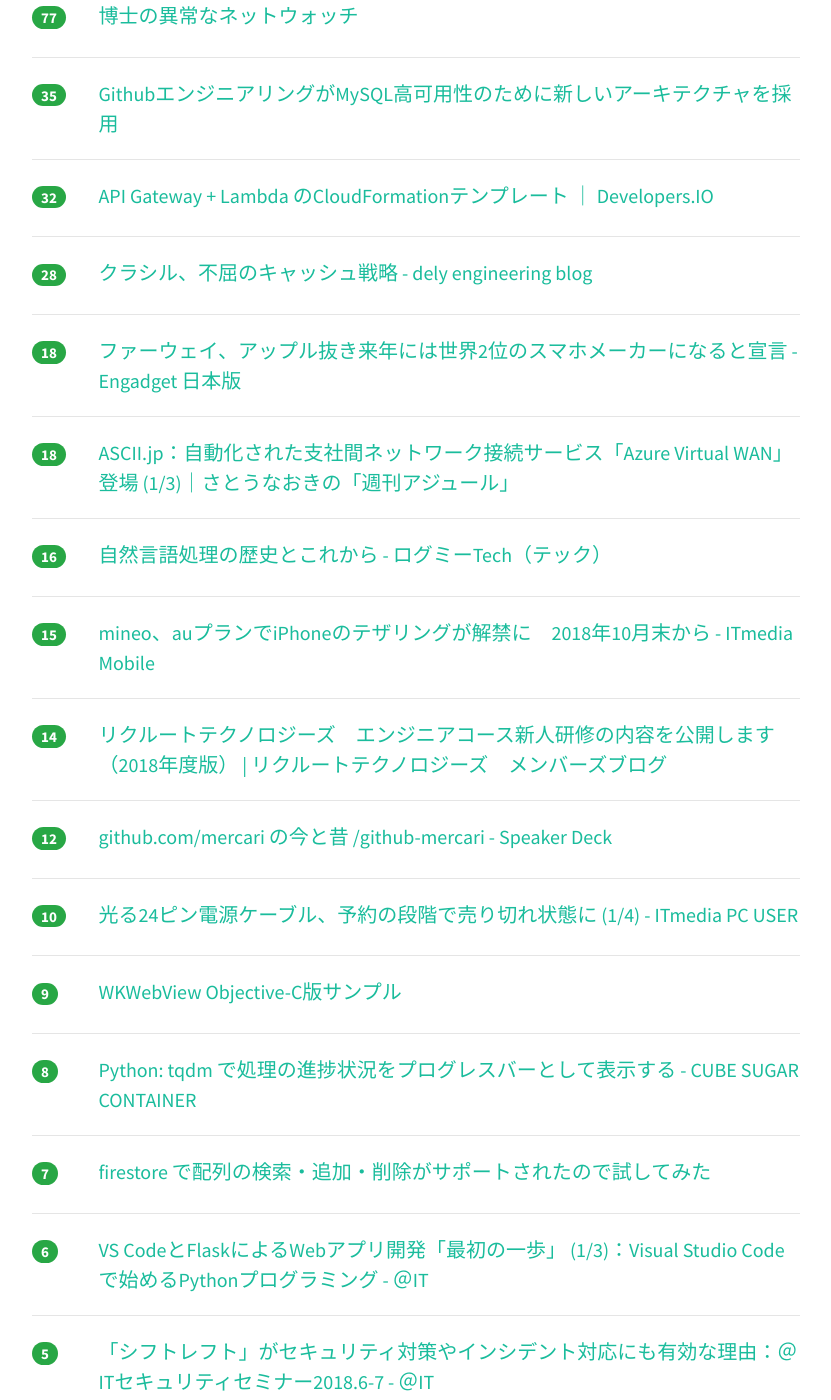
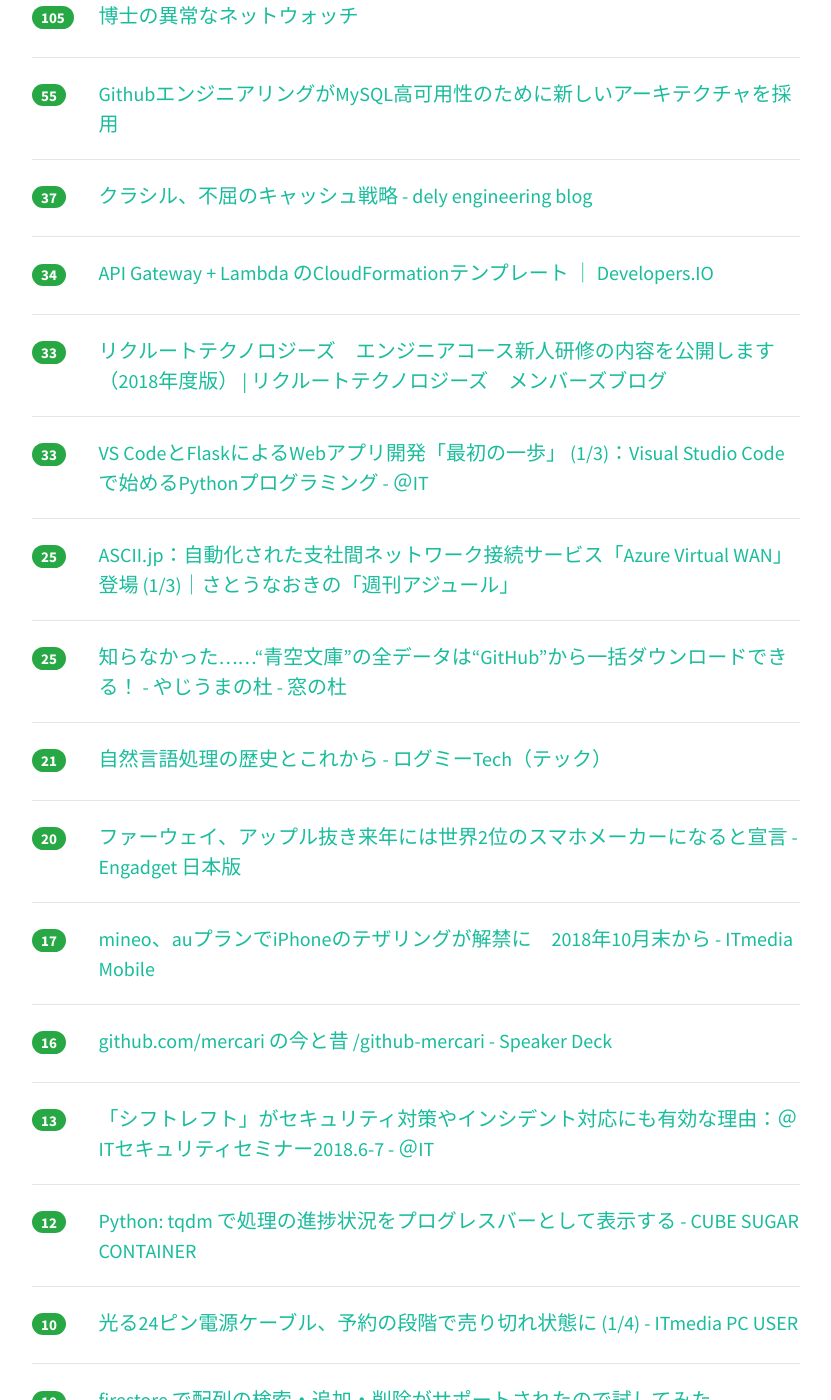
Before and after one commit to yatta47/hatena-matome-site, a Jekyll site: the page built from _posts/2018-07-24-hatena.md, in a window 1280 px wide and 1400 px high, scrolled down 394 px. Shown: the whole window, without its empty margins (224-1055 px from the left). Built offline with Jekyll 4.4.1, drawn with Linux system fonts in a browser that asks for light colours; nearby versions of some CDN libraries; some of the changed text lies outside the part shown.

Commit message:
Updated 2018-07-24

```diff
--- a/_posts/2018-07-24-hatena.md
+++ b/_posts/2018-07-24-hatena.md
@@ -1,64 +1,89 @@
 ---
 layout: post
 title:  "2018-07-24 はてぶIT"
-date:   2018-07-24 08:00:36
+date:   2018-07-24 09:02:27
 tags: [it-hotentry]
 ---
-18 件のデータあり
+27 件のデータあり
 
 <hr><div class="row">
-<div class="col-1"><span class="badge badge-pill badge-success h2">77</span></div>
+<div class="col-1"><span class="badge badge-pill badge-success h2">105</span></div>
 <div class="col-11"><a href='https://www.slideshare.net/otsune/ss-107113361' target='_blank'>博士の異常なネットウォッチ</a></div>
 </div>
 <hr>
 <div class="row">
-<div class="col-1"><span class="badge badge-pill badge-success h2">35</span></div>
+<div class="col-1"><span class="badge badge-pill badge-success h2">55</span></div>
 <div class="col-11"><a href='https://www.infoq.com/jp/news/2018/07/github-mysql-high-availability' target='_blank'>GithubエンジニアリングがMySQL高可用性のために新しいアーキテクチャを採用</a></div>
 </div>
 <hr>
 <div class="row">
-<div class="col-1"><span class="badge badge-pill badge-success h2">32</span></div>
+<div class="col-1"><span class="badge badge-pill badge-success h2">37</span></div>
+<div class="col-11"><a href='https://tech.dely.jp/entry/2018/07/23/151137' target='_blank'>クラシル、不屈のキャッシュ戦略 - dely engineering blog</a></div>
+</div>
+<hr>
+<div class="row">
+<div class="col-1"><span class="badge badge-pill badge-success h2">34</span></div>
 <div class="col-11"><a href='https://dev.classmethod.jp/cloud/aws/cloudformation_template_for_api_gateway_integration_to_lambda/' target='_blank'>API Gateway + Lambda のCloudFormationテンプレート ｜ Developers.IO</a></div>
 </div>
 <hr>
 <div class="row">
-<div class="col-1"><span class="badge badge-pill badge-success h2">28</span></div>
-<div class="col-11"><a href='https://tech.dely.jp/entry/2018/07/23/151137' target='_blank'>クラシル、不屈のキャッシュ戦略 - dely engineering blog</a></div>
+<div class="col-1"><span class="badge badge-pill badge-success h2">33</span></div>
+<div class="col-11"><a href='https://recruit-tech.co.jp/blog/2018/07/23/rtech_bootcamp_2018/' target='_blank'>リクルートテクノロジーズ　エンジニアコース新人研修の内容を公開します（2018年度版） | リクルートテクノロジーズ　メンバーズブログ</a></div>
 </div>
 <hr>
 <div class="row">
-<div class="col-1"><span class="badge badge-pill badge-success h2">18</span></div>
+<div class="col-1"><span class="badge badge-pill badge-success h2">33</span></div>
+<div class="col-11"><a href='http://www.atmarkit.co.jp/ait/articles/1807/24/news024.html' target='_blank'>VS CodeとFlaskによるWebアプリ開発「最初の一歩」 (1/3)：Visual Studio Codeで始めるPythonプログラミング - ＠IT</a></div>
+</div>
+<hr>
+<div class="row">
+<div class="col-1"><span class="badge badge-pill badge-success h2">25</span></div>
+<div class="col-11"><a href='http://ascii.jp/elem/000/001/714/1714131/' target='_blank'>ASCII.jp：自動化された支社間ネットワーク接続サービス「Azure Virtual WAN」登場 (1/3)｜さとうなおきの「週刊アジュール」</a></div>
+</div>
+<hr>
+<div class="row">
+<div class="col-1"><span class="badge badge-pill badge-success h2">25</span></div>
+<div class="col-11"><a href='https://forest.watch.impress.co.jp/docs/serial/yajiuma/1134357.html' target='_blank'>知らなかった……“青空文庫”の全データは“GitHub”から一括ダウンロードできる！ - やじうまの杜 - 窓の杜</a></div>
+</div>
+<hr>
+<div class="row">
+<div class="col-1"><span class="badge badge-pill badge-success h2">21</span></div>
+<div class="col-11"><a href='https://logmi.jp/301860' target='_blank'>自然言語処理の歴史とこれから - ログミーTech（テック）</a></div>
+</div>
+<hr>
+<div class="row">
+<div class="col-1"><span class="badge badge-pill badge-success h2">20</span></div>
 <div class="col-11"><a href='https://japanese.engadget.com/2018/07/23/2/' target='_blank'>ファーウェイ、アップル抜き来年には世界2位のスマホメーカーになると宣言 - Engadget 日本版</a></div>
 </div>
 <hr>
 <div class="row">
-<div class="col-1"><span class="badge badge-pill badge-success h2">18</span></div>
-<div class="col-11"><a href='http://ascii.jp/elem/000/001/714/1714131/' target='_blank'>ASCII.jp：自動化された支社間ネットワーク接続サービス「Azure Virtual WAN」登場 (1/3)｜さとうなおきの「週刊アジュール」</a></div>
+<div class="col-1"><span class="badge badge-pill badge-success h2">17</span></div>
+<div class="col-11"><a href='http://www.itmedia.co.jp/mobile/articles/1807/23/news128.html' target='_blank'>mineo、auプランでiPhoneのテザリングが解禁に　2018年10月末から - ITmedia Mobile</a></div>
 </div>
 <hr>
 <div class="row">
 <div class="col-1"><span class="badge badge-pill badge-success h2">16</span></div>
-<div class="col-11"><a href='https://logmi.jp/301860' target='_blank'>自然言語処理の歴史とこれから - ログミーTech（テック）</a></div>
+<div class="col-11"><a href='https://speakerdeck.com/hirak/github-mercari' target='_blank'>github.com/mercari の今と昔 /github-mercari - Speaker Deck</a></div>
 </div>
 <hr>
 <div class="row">
-<div class="col-1"><span class="badge badge-pill badge-success h2">15</span></div>
-<div class="col-11"><a href='http://www.itmedia.co.jp/mobile/articles/1807/23/news128.html' target='_blank'>mineo、auプランでiPhoneのテザリングが解禁に　2018年10月末から - ITmedia Mobile</a></div>
-</div>
-<hr>
-<div class="row">
-<div class="col-1"><span class="badge badge-pill badge-success h2">14</span></div>
-<div class="col-11"><a href='https://recruit-tech.co.jp/blog/2018/07/23/rtech_bootcamp_2018/' target='_blank'>リクルートテクノロジーズ　エンジニアコース新人研修の内容を公開します（2018年度版） | リクルートテクノロジーズ　メンバーズブログ</a></div>
+<div class="col-1"><span class="badge badge-pill badge-success h2">13</span></div>
+<div class="col-11"><a href='http://www.atmarkit.co.jp/ait/articles/1807/24/news006.html' target='_blank'>「シフトレフト」がセキュリティ対策やインシデント対応にも有効な理由：＠ITセキュリティセミナー2018.6-7 - ＠IT</a></div>
 </div>
 <hr>
 <div class="row">
 <div class="col-1"><span class="badge badge-pill badge-success h2">12</span></div>
-<div class="col-11"><a href='https://speakerdeck.com/hirak/github-mercari' target='_blank'>github.com/mercari の今と昔 /github-mercari - Speaker Deck</a></div>
+<div class="col-11"><a href='https://blog.amedama.jp/entry/2018/07/23/080000' target='_blank'>Python: tqdm で処理の進捗状況をプログレスバーとして表示する - CUBE SUGAR CONTAINER</a></div>
 </div>
 <hr>
 <div class="row">
 <div class="col-1"><span class="badge badge-pill badge-success h2">10</span></div>
 <div class="col-11"><a href='http://www.itmedia.co.jp/pcuser/articles/1807/23/news104.html' target='_blank'>光る24ピン電源ケーブル、予約の段階で売り切れ状態に (1/4) - ITmedia PC USER</a></div>
+</div>
+<hr>
+<div class="row">
+<div class="col-1"><span class="badge badge-pill badge-success h2">10</span></div>
+<div class="col-11"><a href='https://qiita.com/zaru/items/45574cf5919441953b2e' target='_blank'>firestore で配列の検索・追加・削除がサポートされたので試してみた</a></div>
 </div>
 <hr>
 <div class="row">
@@ -68,31 +93,51 @@ tags: [it-hotentry]
 <hr>
 <div class="row">
 <div class="col-1"><span class="badge badge-pill badge-success h2">8</span></div>
-<div class="col-11"><a href='https://blog.amedama.jp/entry/2018/07/23/080000' target='_blank'>Python: tqdm で処理の進捗状況をプログレスバーとして表示する - CUBE SUGAR CONTAINER</a></div>
+<div class="col-11"><a href='https://qiita.com/AkkeyLab/items/25a786875569c317dd83' target='_blank'>【Swift 4対応】UICollectionView で Cell の高さ計算が複雑な画面を作成する</a></div>
+</div>
+<hr>
+<div class="row">
+<div class="col-1"><span class="badge badge-pill badge-success h2">8</span></div>
+<div class="col-11"><a href='https://masalib.hatenablog.com/entry/2018/07/23/210000' target='_blank'>初心者向けWEBアーキテクチャ入門 - masalibの日記</a></div>
+</div>
+<hr>
+<div class="row">
+<div class="col-1"><span class="badge badge-pill badge-success h2">8</span></div>
+<div class="col-11"><a href='https://qiita.com/buchiya4th/items/127282088f5a9ad56152' target='_blank'>フロントエンドの命名や設計の基本と自分の現在の設計</a></div>
 </div>
 <hr>
 <div class="row">
 <div class="col-1"><span class="badge badge-pill badge-success h2">7</span></div>
-<div class="col-11"><a href='https://qiita.com/zaru/items/45574cf5919441953b2e' target='_blank'>firestore で配列の検索・追加・削除がサポートされたので試してみた</a></div>
-</div>
-<hr>
-<div class="row">
-<div class="col-1"><span class="badge badge-pill badge-success h2">6</span></div>
-<div class="col-11"><a href='http://www.atmarkit.co.jp/ait/articles/1807/24/news024.html' target='_blank'>VS CodeとFlaskによるWebアプリ開発「最初の一歩」 (1/3)：Visual Studio Codeで始めるPythonプログラミング - ＠IT</a></div>
+<div class="col-11"><a href='https://blog.nkzn.info/entry/2018/07/23/165427' target='_blank'>React Nativeの光と闇について喋ってきました #上越TechMeetup - ナカザンドットネット</a></div>
 </div>
 <hr>
 <div class="row">
 <div class="col-1"><span class="badge badge-pill badge-success h2">5</span></div>
-<div class="col-11"><a href='http://www.atmarkit.co.jp/ait/articles/1807/24/news006.html' target='_blank'>「シフトレフト」がセキュリティ対策やインシデント対応にも有効な理由：＠ITセキュリティセミナー2018.6-7 - ＠IT</a></div>
+<div class="col-11"><a href='https://japan.cnet.com/article/35122900/' target='_blank'>グーグルの親会社Alphabet、EUの巨額制裁金にもかかわらず好調決算 - CNET Japan</a></div>
+</div>
+<hr>
+<div class="row">
+<div class="col-1"><span class="badge badge-pill badge-success h2">4</span></div>
+<div class="col-11"><a href='https://developers.google.com/machine-learning/guides/' target='_blank'>ML Universal Guides &nbsp;|&nbsp; Google Developers</a></div>
+</div>
+<hr>
+<div class="row">
+<div class="col-1"><span class="badge badge-pill badge-success h2">4</span></div>
+<div class="col-11"><a href='https://www.nikkei.com/article/DGXMZO33274630T20C18A7EAF000/' target='_blank'>テスラ、部品など取引先に代金の一部返還を要求　（写真＝共同）　：日本経済新聞</a></div>
 </div>
 <hr>
 <div class="row">
 <div class="col-1"><span class="badge badge-pill badge-success h2">3</span></div>
-<div class="col-11"><a href='https://qiita.com/AkkeyLab/items/25a786875569c317dd83' target='_blank'>【Swift 4対応】UICollectionView で Cell の高さ計算が複雑な画面を作成する</a></div>
+<div class="col-11"><a href='https://paiza.jp/works/ai_ml/primer/m1-challenge1' target='_blank'>Python×AI・機械学習入門編1: 機械学習の概要を知ろう(全6回) | プログラミング学習ならpaizaラーニング</a></div>
 </div>
 <hr>
 <div class="row">
-<div class="col-1"><span class="badge badge-pill badge-success h2">1</span></div>
-<div class="col-11"><a href='https://forest.watch.impress.co.jp/docs/serial/yajiuma/1134357.html' target='_blank'>知らなかった……“青空文庫”の全データは“GitHub”から一括ダウンロードできる！ - やじうまの杜 - 窓の杜</a></div>
+<div class="col-1"><span class="badge badge-pill badge-success h2">3</span></div>
+<div class="col-11"><a href='https://gigazine.net/news/20180724-challenges-of-deep-fake-news/' target='_blank'>AIを使って作られたフェイクニュースに人間はどうやって対処していけばいいのか？ - GIGAZINE</a></div>
 </div>
 <hr>
+<div class="row">
+<div class="col-1"><span class="badge badge-pill badge-success h2">3</span></div>
+<div class="col-11"><a href='http://www.itmedia.co.jp/enterprise/articles/1807/24/news030.html' target='_blank'>なんとなく「はい」を押したらアウト！　プッシュ通知認証でアカウントを乗っ取られそうになった話 (1/2) - ITmedia エンタープライズ</a></div>
+</div>
+<hr>
```
